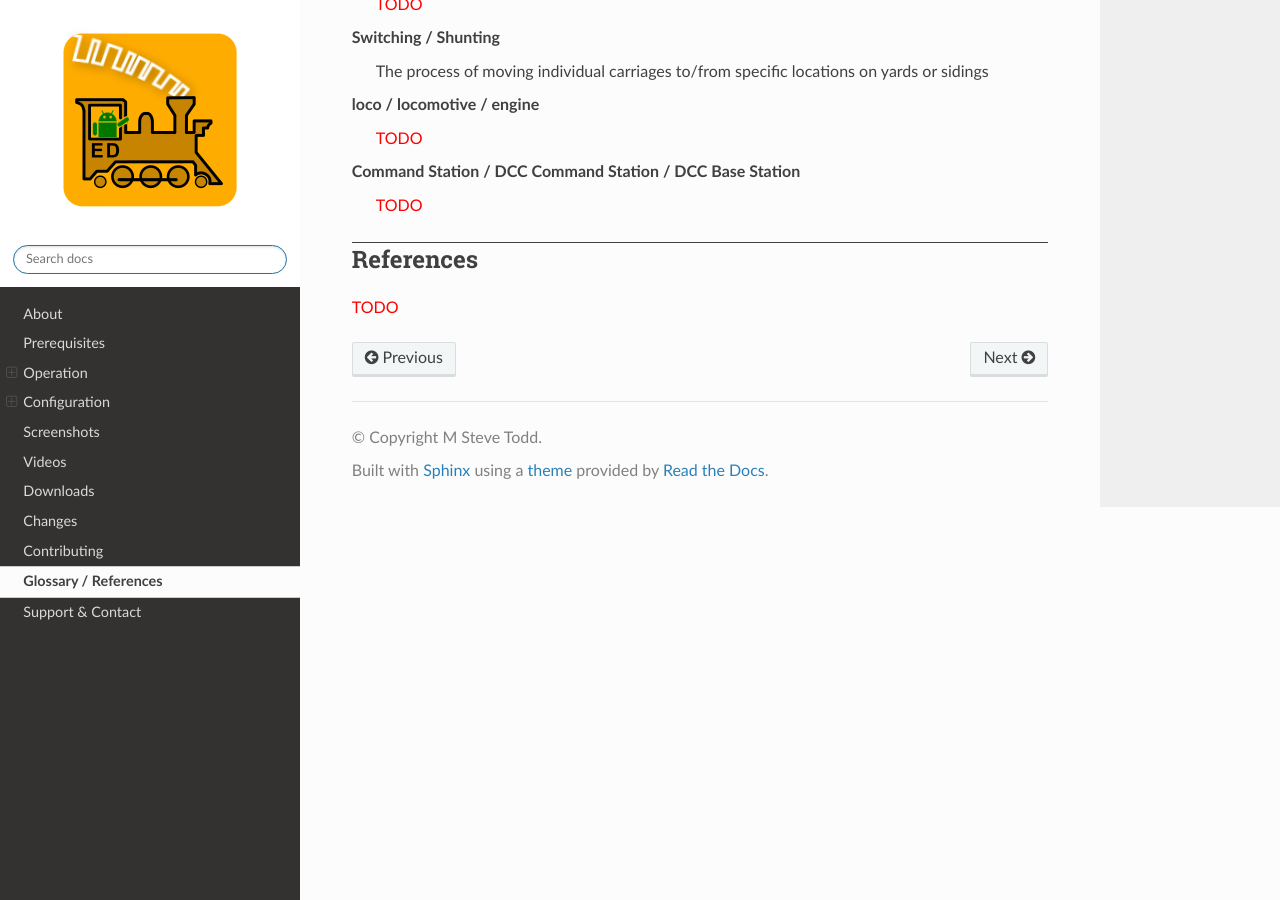
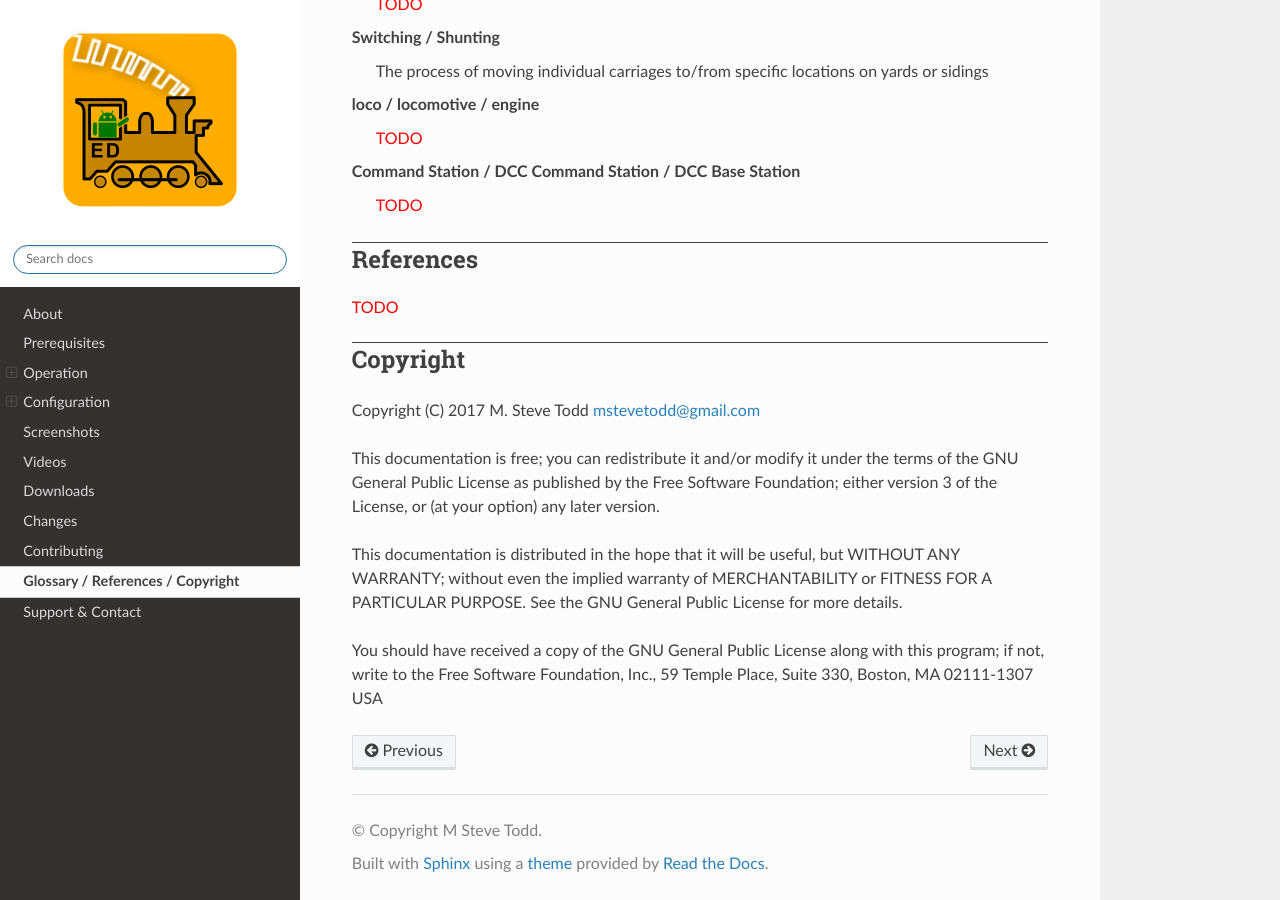
Before and after one commit to flash62au/EngineDriver_Home, a Sphinx documentation site: the page built from docs/glossary/index.rst, in a window 1280 px wide and 900 px high, scrolled down 815 px. Built offline with Sphinx 7.4.7 and the Read the Docs theme 2.0.0, drawn with Linux system fonts in a browser that asks for light colours; comment, search, counter and statistics services are not loaded; some of the changed text lies outside the part shown.

Commit message:
copyright

```diff
--- a/docs/contact/index.rst
+++ b/docs/contact/index.rst
@@ -6,6 +6,9 @@
    :keywords: email support
 
 .. include:: ../include.rst
+
+Support and Contact
+===================
 
 email
 -----
--- a/docs/glossary/index.rst
+++ b/docs/glossary/index.rst
@@ -1,6 +1,6 @@
-**************************
-Glossary / References
-**************************
+*********************************
+Glossary / References / Copyright
+*********************************
 .. meta::
    :keywords: glossary
 
@@ -11,7 +11,7 @@
   .. contents:: On This Page
 
 Glossary
---------
+========
 
 *Term*
   *Meaning*
@@ -51,6 +51,25 @@
   |todo|
 
 References
-----------
+==========
 
 |todo|
+
+Copyright
+=========
+
+Copyright (C) 2017 M. Steve Todd mstevetodd@gmail.com
+
+This documentation is free; you can redistribute it and/or modify
+it under the terms of the GNU General Public License as published by
+the Free Software Foundation; either version 3 of the License, or
+(at your option) any later version.
+
+This documentation is distributed in the hope that it will be useful,
+but WITHOUT ANY WARRANTY; without even the implied warranty of
+MERCHANTABILITY or FITNESS FOR A PARTICULAR PURPOSE.  See the
+GNU General Public License for more details.
+
+You should have received a copy of the GNU General Public License
+along with this program; if not, write to the Free Software
+Foundation, Inc., 59 Temple Place, Suite 330, Boston, MA  02111-1307  USA
```
Also changed, not shown: docs/conf.py (line endings or trailing spaces).
